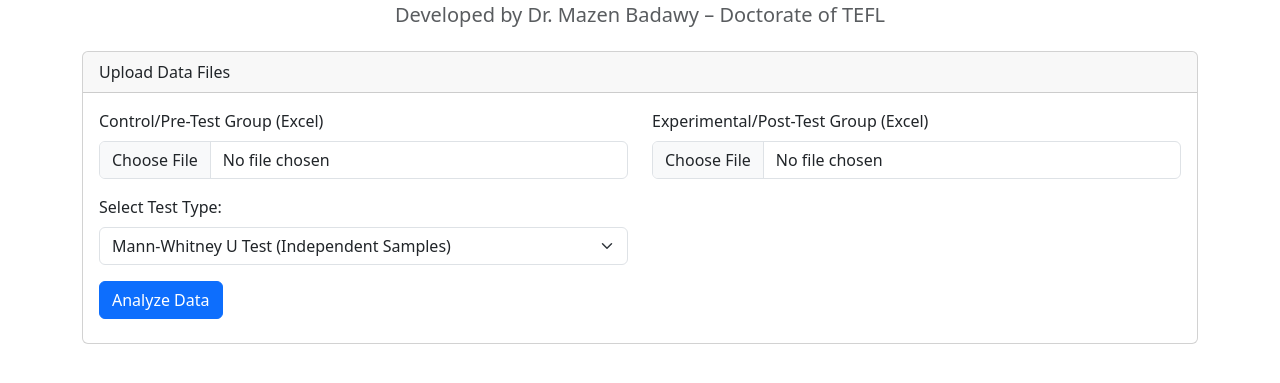
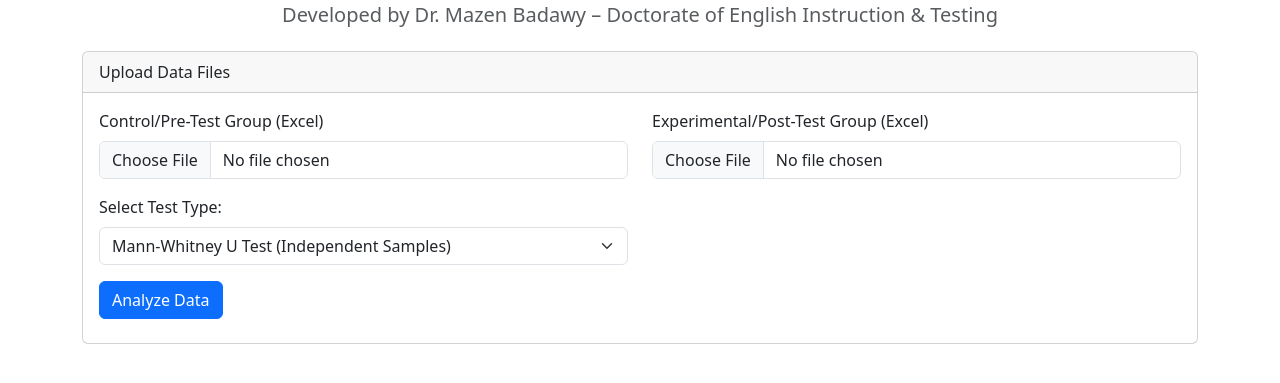
Before and after one commit to Mazenegykfs/Non-Parametric, a plain HTML site: page index.html in a window 1280 px wide. Shown: the part 77-460 px from the top of the page. Drawn offline with nearby package versions, Linux system fonts and the light colour scheme.

Commit message:
Update index.html

```diff
--- a/index.html
+++ b/index.html
@@ -100,7 +100,7 @@
             <img src="00.png" alt="Tool Logo" class="logo-img">
         </div>
         <h1 class="text-center mb-0" data-i18n="title">Non-Parametric Statistical Analysis Tool</h1>
-        <h2 class="text-center h5 text-muted mt-2 mb-4">Developed by Dr. Mazen Badawy – Doctorate of TEFL</h2>
+        <h2 class="text-center h5 text-muted mt-2 mb-4">Developed by Dr. Mazen Badawy – Doctorate of English Instruction & Testing</h2>
 
         <div class="card mb-4">
             <div class="card-header" data-i18n="uploadHeader">Upload Data Files</div>
```
